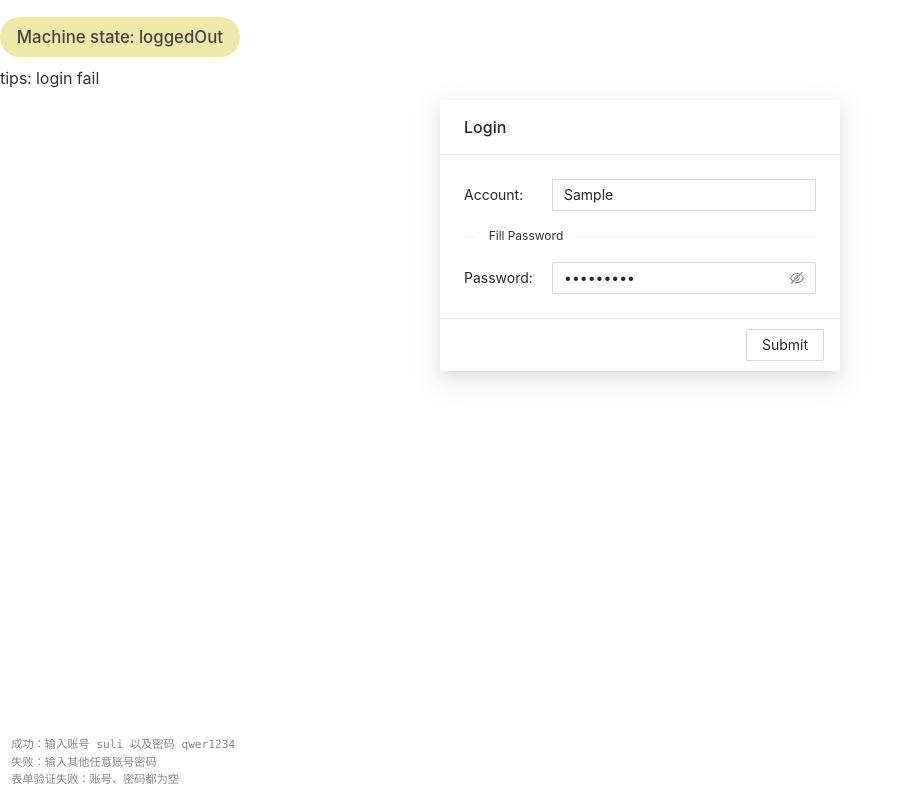
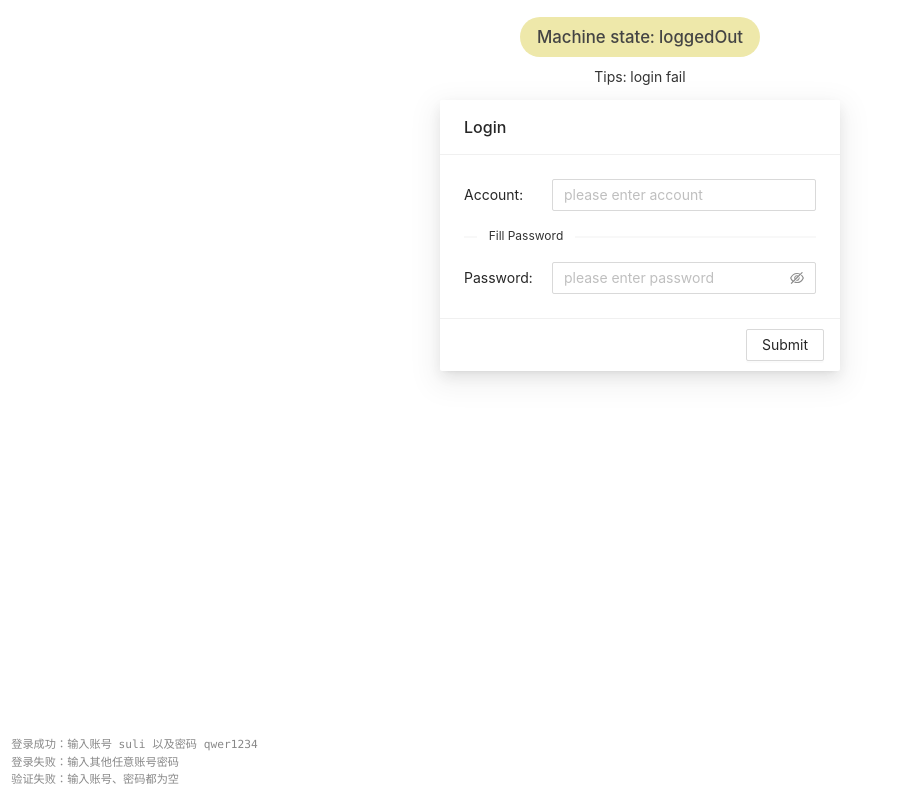
Before and after one commit to sulirc/react-state-machine-demo, a React (Create React App) app: page / in a window 1280 px wide. Both pictures are taken after typing "Sample", "Sample123" into the empty fields and a click on the button "Submit". Shown: the whole page, without its empty margins (0-907 px from the left). Built offline with nearby package versions, Linux system fonts and the light colour scheme.

Commit message:
add test

```diff
--- a/src/App.css
+++ b/src/App.css
@@ -1,3 +1,6 @@
+.App {
+  text-align: center;
+}
 .state {
   display: inline-block;
   height: 2.4em;
@@ -13,7 +16,7 @@
   vertical-align: -webkit-baseline-middle;
 }
 .tip-msg {
-  font-size: 16px;
+  font-size: 14px;
   color: #333;
 }
 .dev-tips {
--- a/src/App.js
+++ b/src/App.js
@@ -1,12 +1,19 @@
-import React from 'react';
-import AuthModal from './Modal';
-import 'antd/dist/antd.css';
-import './App.css';
+import React from "react";
+import AuthModal from "./AuthModal";
+import "antd/dist/antd.css";
+import "./App.css";
 
 function App() {
   return (
     <div className="App">
       <AuthModal />
+      <pre className="dev-tips">
+        登录成功：输入账号 suli 以及密码 qwer1234
+        <br />
+        登录失败：输入其他任意账号密码
+        <br />
+        验证失败：输入账号、密码都为空
+      </pre>
     </div>
   );
 }
--- /dev/null
+++ b/src/AuthModal.jsx
@@ -0,0 +1,92 @@
+import React, { useRef } from "react";
+import { curry } from "lodash";
+import { useMachine } from "@xstate/react";
+import { Modal, Button, Input, Divider, Row, Col } from "antd";
+import authMachine from "./authMachine";
+
+export default function AuthModal() {
+  const [state, send] = useMachine(authMachine);
+  const authContext = state.context;
+  const userMsg = useRef({
+    account: "",
+    password: "",
+  });
+
+  function submit() {
+    send("SUBMIT", userMsg.current);
+  }
+  function loggout() {
+    send("LOGOUT");
+  }
+
+  function updateUserMsg(type, e) {
+    userMsg.current = {
+      ...userMsg.current,
+      [type]: e.target.value,
+    };
+  }
+
+  const updateAccount = curry(updateUserMsg)("account");
+  const updatePassword = curry(updateUserMsg)("password");
+
+  function AuthStateInfo() {
+    return (
+      <>
+        <h1 className="state">Machine state: {state.value}</h1>
+        {authContext.tipMsg && <p className="tip-msg">Tips: {authContext.tipMsg}</p>}
+      </>
+    );
+  }
+
+  function LogInScreen() {
+    return state.value === "loggedIn" ? (
+      <div data-testid="loggedIn-screen">
+        <Button onClick={loggout}>Logout</Button>
+      </div>
+    ) : null;
+  }
+
+  function LogOutScreen() {
+    return state.value === "loggedOut" ? (
+      <div data-testid={"form-screen"}>
+        <Modal
+          id="auth-login-modal"
+          title="Login"
+          closable={false}
+          mask={false}
+          width={400}
+          visible
+          footer={<Button onClick={submit}>Submit</Button>}
+        >
+          <Row>
+            <Col span={6}>
+              <span className="sub-title">Account:</span>
+            </Col>
+            <Col span={18}>
+              <Input data-testid="user-account" placeholder="please enter account" defaultValue={userMsg.account} onChange={updateAccount} />
+            </Col>
+          </Row>
+          <Divider orientation="left" style={{ color: "#333", fontWeight: "normal", fontSize: "12px" }}>
+            Fill Password
+          </Divider>
+          <Row>
+            <Col span={6}>
+              <span className="sub-title">Password:</span>
+            </Col>
+            <Col span={18}>
+              <Input.Password data-testid="user-pwd" placeholder="please enter password" defaultValue={userMsg.pwd} onChange={updatePassword} />
+            </Col>
+          </Row>
+        </Modal>
+      </div>
+    ) : null;
+  }
+
+  return (
+    <>
+      <AuthStateInfo />
+      <LogOutScreen />
+      <LogInScreen />
+    </>
+  );
+}
--- a/src/Modal.jsx
+++ /dev/null
@@ -1,74 +0,0 @@
-import React, { useRef } from "react";
-import { curry } from "lodash";
-import { useMachine } from "@xstate/react";
-import { Modal, Button, Input, Divider, Row, Col } from "antd";
-import authMachine from "./authMachine";
-
-export default function LoginModal() {
-  const [state, send] = useMachine(authMachine);
-  const userMsg = useRef({
-    account: "",
-    password: "",
-  });
-
-  function submit() {
-    send("SUBMIT", userMsg.current);
-  }
-  function loggout() {
-    send("LOGOUT");
-  }
-
-  function updateUserMsg(type, e) {
-    userMsg.current = {
-      ...userMsg.current,
-      [type]: e.target.value,
-    };
-  }
-
-  const updateAccount = curry(updateUserMsg)("account");
-  const updatePassword = curry(updateUserMsg)("password");
-
-  return (
-    <>
-      <h1 className="state">Machine state: {state.value}</h1>
-      {state.context.tipMsg && <p className="tip-msg">tips: {state.context.tipMsg}</p>}
-      {state.value === "loggedIn" && <Button onClick={loggout}>Logout</Button>}
-      <Modal
-        title="Login"
-        closable={false}
-        mask={false}
-        width={400}
-        visible={state.value === "loggedOut"}
-        footer={<Button onClick={submit}>Submit</Button>}
-      >
-        <Row>
-          <Col span={6}>
-            <span className="sub-title">Account:</span>
-          </Col>
-          <Col span={18}>
-            <Input placeholder="please enter account" defaultValue={userMsg.account} onChange={updateAccount} />
-          </Col>
-        </Row>
-        <Divider orientation="left" style={{ color: "#333", fontWeight: "normal", fontSize: "12px" }}>
-          Fill Password
-        </Divider>
-        <Row>
-          <Col span={6}>
-            <span className="sub-title">Password:</span>
-          </Col>
-          <Col span={18}>
-            <Input.Password placeholder="please enter password" defaultValue={userMsg.pwd} onChange={updatePassword} />
-          </Col>
-        </Row>
-      </Modal>
-
-      <pre className="dev-tips">
-        成功：输入账号 suli 以及密码 qwer1234
-        <br />
-        失败：输入其他任意账号密码
-        <br />
-        表单验证失败：账号、密码都为空
-      </pre>
-    </>
-  );
-}
--- a/src/authMachine.js
+++ b/src/authMachine.js
@@ -1,39 +1,19 @@
-import { createMachine as Machine, assign } from "xstate";
+import { postUserAuthData } from "./util";
+import { Machine, assign } from "xstate";
 
-const postUserAuthData = ({ account, password }) => {
-  return new Promise((resolve, reject) => {
-    setTimeout(() => {
-      if (account === 'suli' && password === 'qwer1234') {
-        resolve({
-          msg: "login ok",
-          code: 0,
-          data: {
-            token: `${account}/${password}.${Math.random().toString(32).substring(2)}`,
-          },
-        });
-      } else {
-        reject({
-          msg: "login fail",
-          code: -1,
-        });
-      }
-    }, 1000);
-  });
-};
-
-const setUserToken = assign({
+export const setUserToken = assign({
   token: (_ctx, evt) => {
     return evt.data.data.token;
   },
 });
 
-const clearUserToken = assign({
-  token: (_ctx, evt) => {
+export const clearUserToken = assign({
+  token: (_ctx, _evt) => {
     return null;
   },
 });
 
-const updateTipMsg = assign({
+export const updateTipMsg = assign({
   tipMsg: (ctx, evt) => {
     if (formIsInvalid(ctx)) {
       return "form invalid";
@@ -45,7 +25,7 @@ const updateTipMsg = assign({
   },
 });
 
-const updateUserFormData = assign({
+export const updateUserFormData = assign({
   account: (_ctx, evt) => {
     return evt.account;
   },
@@ -54,13 +34,13 @@ const updateUserFormData = assign({
   },
 });
 
-function formIsInvalid(ctx, _evt) {
+export function formIsInvalid(ctx, _evt) {
   return !(ctx.account && ctx.password);
 }
 
 export default Machine(
   {
-    id: "login",
+    id: "auth",
     initial: "loggedOut",
     context: {
       account: null,
--- /dev/null
+++ b/src/util.js
@@ -0,0 +1,20 @@
+export const postUserAuthData = ({ account, password }) => {
+  return new Promise((resolve, reject) => {
+    setTimeout(() => {
+      if (account === 'suli' && password === 'qwer1234') {
+        resolve({
+          msg: "login ok",
+          code: 0,
+          data: {
+            token: `${account}/${password}.${Math.random().toString(32).substring(2)}`,
+          },
+        });
+      } else {
+        reject({
+          msg: "login fail",
+          code: -1,
+        });
+      }
+    }, 1000);
+  });
+};
```
Also changed, not shown: src/matchMedia.mock.js (added, +13 -0 lines), src/App.e2e.js (added), 1 other file (tests, documents, lock files or other folders).
